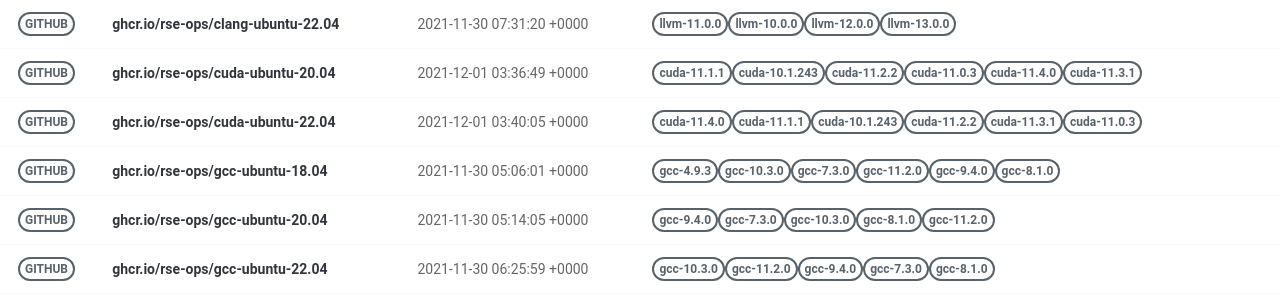
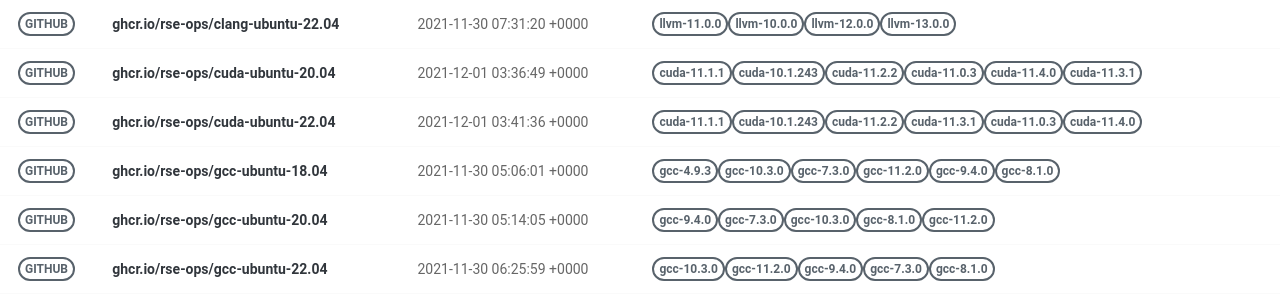
Before and after one commit to rse-ops/docker-images, a Jekyll site: the page built from pages/index.md, in a window 1280 px wide. Shown: the part 228-528 px from the top of the page. Built offline with Jekyll 4.4.1, drawn with Linux system fonts in a browser that asks for light colours; nearby versions of some CDN libraries.

Commit message:
Automated push to update library 2021-12-01

```diff
--- a/_library/ghcr.io-rse-ops-cuda-ubuntu-22.04.md
+++ b/_library/ghcr.io-rse-ops-cuda-ubuntu-22.04.md
@@ -1,14 +1,11 @@
 ---
 layout: container
 name: ghcr.io/rse-ops/cuda-ubuntu-22.04
-updated_at: 2021-12-01 03:40:05.513866
+updated_at: 2021-12-01 03:41:36.445811
 
 
 container_url: https://github.com/orgs/rse-ops/packages/container/package/cuda-ubuntu-22.04
 versions:
- - tag: cuda-11.4.0
-   dockerfile: https://github.com/rse-ops/docker-images/blob/main/ubuntu/cuda/Dockerfile
-   manifest: https://crane.ggcr.dev/manifest/ghcr.io/rse-ops/cuda-ubuntu-22.04:cuda-11.4.0
  - tag: cuda-11.1.1
    dockerfile: https://github.com/rse-ops/docker-images/blob/main/ubuntu/cuda/Dockerfile
    manifest: https://crane.ggcr.dev/manifest/ghcr.io/rse-ops/cuda-ubuntu-22.04:cuda-11.1.1
```
Also changed, not shown: other parts of _library/ghcr.io-rse-ops-cuda-ubuntu-22.04.md (+3 -0 lines).
